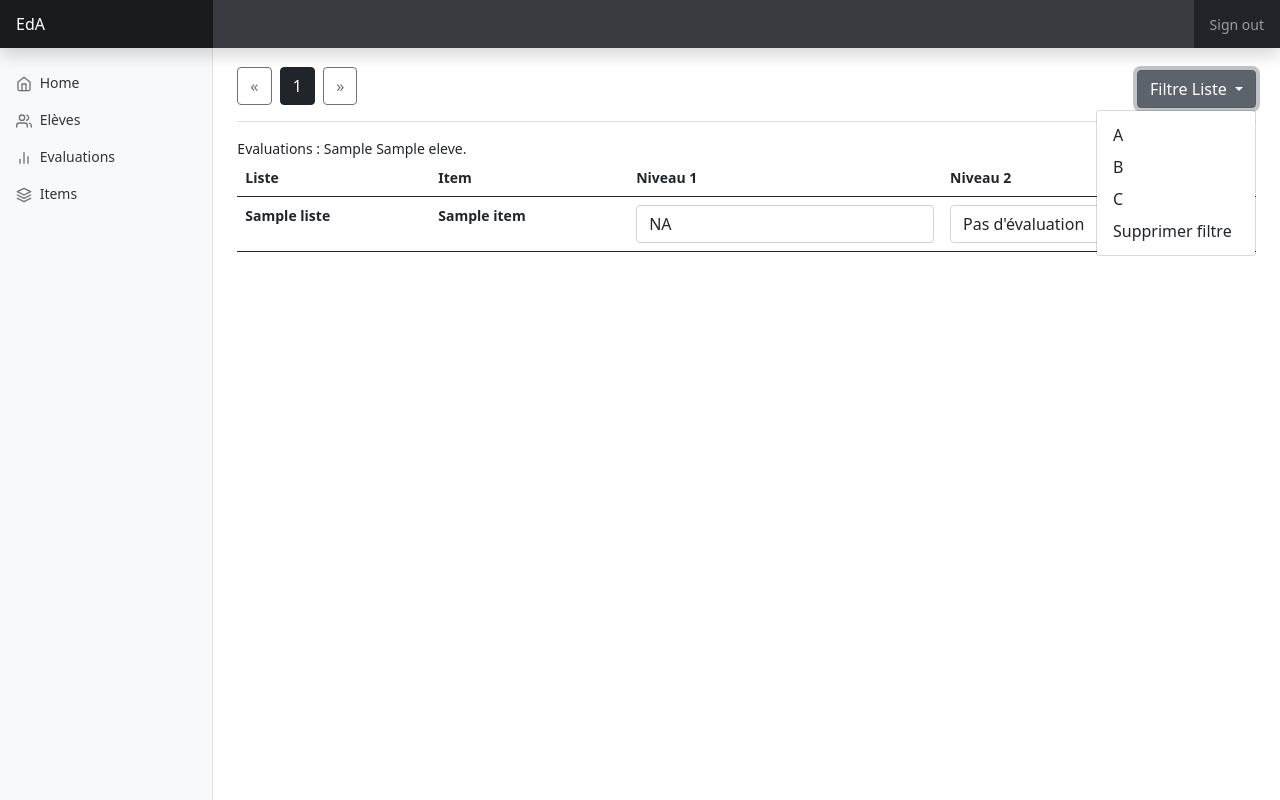
After one commit to mcossutta/programme, a Flask app: page /notes in a window 1280 px wide, after a click on "Filtre Liste". The commit adds this page. Run offline with Flask 2, Linux system fonts and the light colour scheme; the visitor is signed in with stand-in values (Sample User, id 1); tables that the repository leaves empty hold one stand-in row (values such as "Sample post").

Commit message:
pagination de note

```diff
--- a/app/routes.py
+++ b/app/routes.py
@@ -167,6 +167,64 @@ def note(id):
     return render_template("note.html",eleve = eleve, items = items, selected_value=selected_value, options=options)
 
 
+
+
+@app.route("/notes")
+def notes():
+    # check login
+    if not session.get("id_professeur"):
+        return redirect(url_for("login"))
+
+
+    # texte des évaluations
+    options = [{"value":0,"texte":"Pas d'évaluation"},{"value":1,"texte":"NA"},{"value":2,"texte":"EA"},{"value":3,"texte":"A"},{"value":4,"texte":"M"}]
+
+
+    if request.args.get("id") is not None:
+        id = request.args.get("id")
+        eleves = Eleve.query.filter_by(id=id)
+    else:
+        eleves = Eleve.query.filter_by(id_professeur=session["id_professeur"])
+
+    # On introduit une pagination
+    page = request.args.get('page', 1, type=int)
+    eleves = eleves.paginate(page=page, per_page=1)
+
+    # Eleve
+    eleve = eleves.items[0]
+    if eleve.liste is None:
+        items = Item.query.all()
+    else:
+        items = Item.query.filter_by(id_liste = eleve.liste.id)
+    # Liste de l'élève
+
+    # Filtre élève
+    if request.args.get("liste") is not None:
+        id_liste = request.args.get("liste")
+        liste_filtre = Liste.query.get(id_liste)
+        items = liste_filtre.items
+
+
+    # Liste des notes vides
+    selected_value = {}
+    for item in items:
+        selected_value[str(item.id)+"A"] = 0
+        selected_value[str(item.id)+"B"] = 0
+        # Liste des notes complétées avec la DB
+    for x in eleve.notes:
+        if x.niveau == 1:
+            selected_value[str(x.id_item)+"A"] = x.note
+        else:
+            selected_value[str(x.id_item)+"B"] = x.note
+
+    return render_template("notes.html",eleves = eleves,eleve = eleve, items = items, selected_value=selected_value, options=options)
+
+
+
+
+
+
+
 @app.route("/update_note/<id>")
 def update_note(id):
     Niveau = {"A":1,"B":2}
--- a/app/templates/eleves.html
+++ b/app/templates/eleves.html
@@ -21,7 +21,7 @@ Elèves <a href="{{ url_for('add_eleve') }}" class="btn btn-sm btn-outline-secon
                </div>
                <div class="col-4">
 
-                <a id ="eleve" href="{{url_for('note',id = eleve.id)}}" class="btn btn-sm btn-outline-secondary">  Evaluations </a>
+                <a id ="eleve" href="{{url_for('notes',id = eleve.id)}}" class="btn btn-sm btn-outline-secondary">  Evaluations </a>
                 <a href="{{ url_for('evaluationpdf',id=eleve.id,time=timestamp()) }}" class="btn btn-sm btn-outline-secondary">Bulletin</a>
                 <a href="{{ url_for('update_eleve',id=eleve.id) }}" class="btn btn-sm btn-outline-secondary">Modifier</a>
                   </div>
--- a/app/templates/left_column.html
+++ b/app/templates/left_column.html
@@ -2,7 +2,7 @@
     <div class="position-sticky pt-3">
       <ul class="nav flex-column">
         <li class="nav-item">
-          <a class="nav-linkh" href="{{url_for('index')}}">
+          <a class="nav-link" href="{{url_for('index')}}">
             <span data-feather="home"></span>
             Home
           </a>
@@ -15,7 +15,7 @@
           </a>
         </li>
         <li class="nav-item">
-          <a class="nav-link" href="{{url_for('note',id=1)}}">
+          <a class="nav-link" href="{{url_for('notes')}}">
             <span data-feather="bar-chart-2"></span>
             Evaluations
           </a>
--- /dev/null
+++ b/app/templates/notes.html
@@ -0,0 +1,123 @@
+{% extends "base.html" %}
+
+
+{% block titre %}
+
+
+<!-- Pagination Links-->
+<div class="text-right">
+    <a href="{{ url_for('notes', page=eleves.prev_num) }}"
+       class="btn btn-outline-dark
+       {% if eleves.page == 1 %}disabled{% endif %}">
+        &laquo;
+    </a><!-- Loop through the number of pages to display a link for each-->
+    {% for page_num in eleves.iter_pages(left_edge=1, right_edge=1, left_current=1, right_current=2) %}{% if page_num %}
+<!-- Check for the active page and set the link to "Active"-->
+            {% if eleves.page == page_num %}
+            <a href="{{ url_for('notes', page=page_num) }}"
+               class="btn btn-dark">
+                {{ page_num }}
+            </a>
+            {% else %}
+            <a href="{{ url_for('notes', page=page_num) }}"
+               class="btn btn-outline-dark">
+                {{ page_num }}
+            </a>
+            {% endif %}
+        {% else %}
+            ...
+        {% endif %}
+    {% endfor %}    <a href="{{ url_for('notes', page=eleves.next_num) }}"
+       class="btn btn-outline-dark
+       {% if eleves.page == eleves.pages %}disabled{% endif %}">
+        &raquo;
+    </a>
+</div>
+<!--<p class="text-right mt-3">
+   Showing page {{ eleves.page }} of {{ eleves.pages }}
+</p>-->
+
+
+    {% endblock titre %}
+
+{% block filtre %}
+<div class="dropdown">
+  <button class="btn btn-secondary dropdown-toggle" type="button" id="dropdownMenuButton1" data-bs-toggle="dropdown" aria-expanded="false">
+    Filtre Liste
+  </button>
+  <ul class="dropdown-menu" aria-labelledby="dropdownMenuButton1">
+    <li><a class="dropdown-item" href="{{ url_for('notes',page=eleves.page,liste=1)}}">A</a></li>
+    <li><a class="dropdown-item" href="{{ url_for('notes',page=eleves.page,liste=2)}}">B</a></li>
+    <li><a class="dropdown-item" href="{{ url_for('notes',page=eleves.page,liste=3)}}">C</a></li>
+    <li><a class="dropdown-item" href="{{ url_for('notes',page=eleves.page)}}">Supprimer filtre</a></li>
+  </ul>
+</div>
+{% endblock filtre %}
+
+
+
+
+
+
+{% block content %}
+Evaluations : {{ eleve.prenom }} {{eleve.nom}}.
+
+
+
+<form id="myform" action="{{ url_for('update_note',id= eleve.id) }}">
+
+  <input type="hidden" value="" id="id_change" name="id_change"/>
+
+
+
+
+<table class="table">
+    <thead>
+      <tr>
+        <th scope="col">Liste</th>
+        <th scope="col">Item</th>
+        <th scope="col">Niveau 1</th>
+        <th scope="col">Niveau 2</th>
+      </tr>
+    </thead>
+    <tbody>
+      <tr>
+        {% for item in items %}
+        <th scope="row">{{ item.liste.nom }}</th>
+        <th scope="row">{{ item.nom }}</th>
+        <td>
+            <select onchange="myFunction(this)" id='{{ item.id ~ "A" }}' name='{{ item.id ~ "A" }}' ng-model='discussionsSelect' class='form-control'>
+            {% for option in options %}
+            {% if selected_value[item.id~"A"] == option.value %}
+            <option value= "{{ option.value }}" selected> {{ option.texte }} </option>
+            {% else %}
+            <option  value= "{{ option.value }}"> {{ option.texte }} </option>
+            {% endif %}
+            {% endfor %}
+          </select></td>
+        <td>    <select onchange="myFunction(this)" id='{{ item.id ~ "B" }}' name='{{ item.id ~ "B" }}' ng-model='discussionsSelect' class='form-control'>
+          {% for option in options %}
+          {% if selected_value[item.id~"B"] == option.value %}
+          <option value= "{{ option.value }}" selected> {{ option.texte }} </option>
+          {% else %}
+          <option  value= "{{ option.value }}"> {{ option.texte }} </option>
+          {% endif %}
+          {% endfor %}
+          </select></td>
+      </tr>
+      {% endfor %}
+    </tbody>
+
+
+</form>
+
+<script>
+
+function myFunction(el){
+document.getElementById("id_change").value = el.id;
+document.getElementById("myform").submit()
+}
+
+</script>
+
+{% endblock content %}
```
